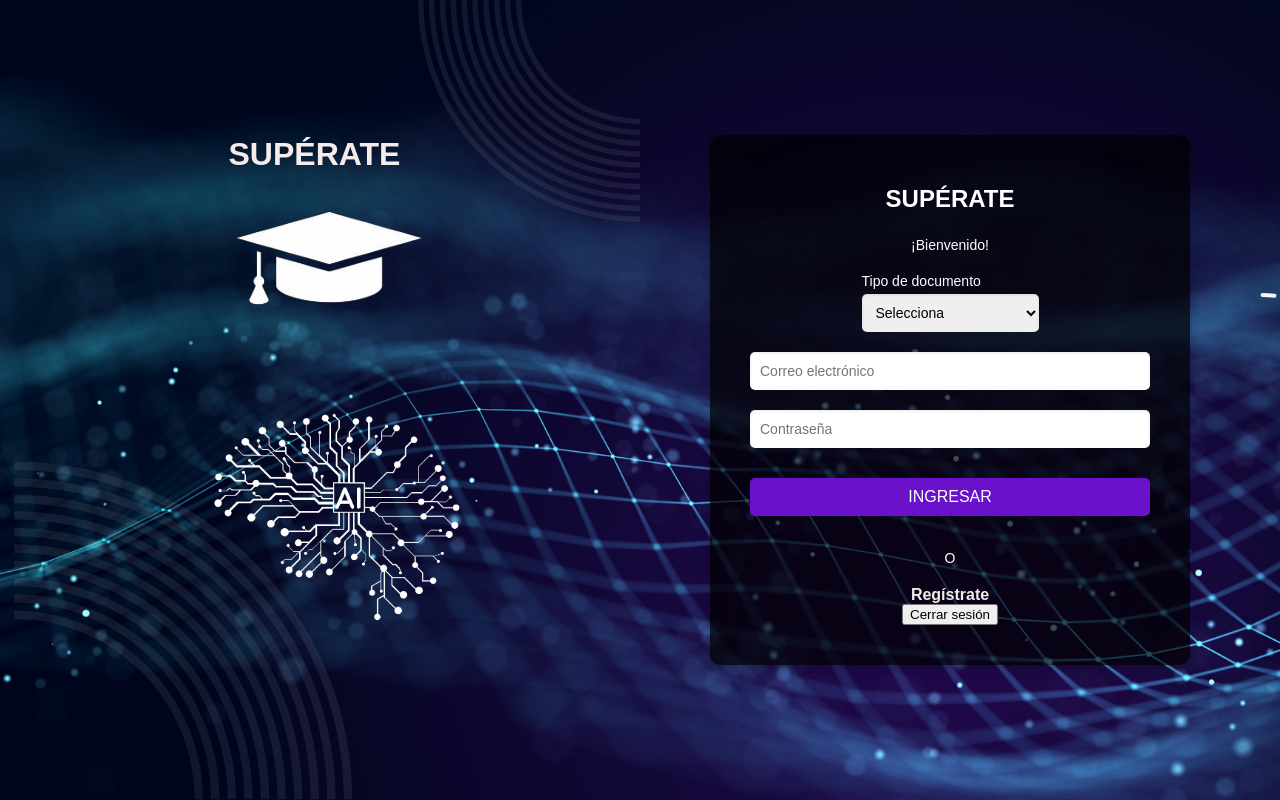
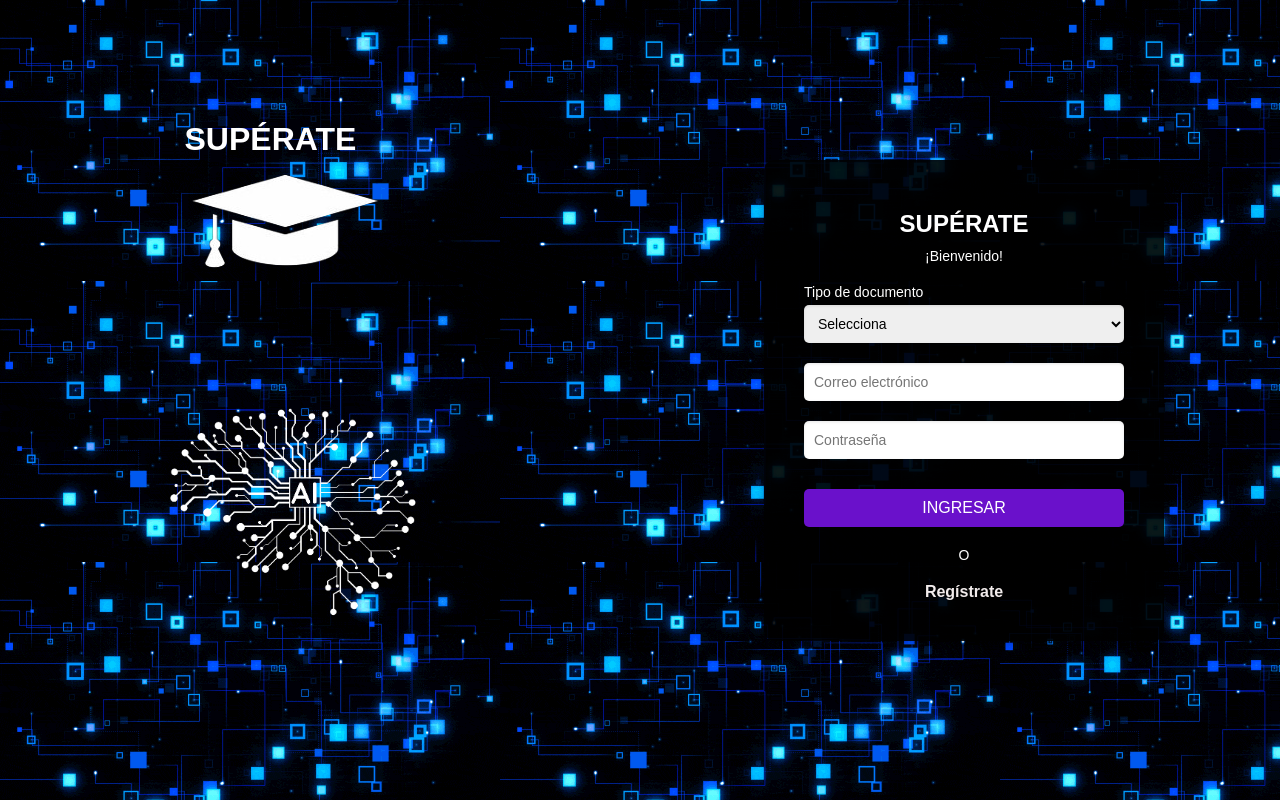
Before and after one commit to aimme14/Superate, a React (Vite) app: page / in a window 1280 px wide. Built offline with nearby package versions, Linux system fonts and the light colour scheme; no server answers.

Commit message:
update => implemented register user + implemented logout on dashboard + adjusting css (views)

```diff
--- a/index.html
+++ b/index.html
@@ -2,8 +2,8 @@
 <html lang="en">
   <head>
     <meta charset="UTF-8" />
+    <meta name="viewport" content="width=device-width, initial-scale=1.0" />
     <link rel="icon" type="image/svg+xml" href="assets/img/birrete_inverted.png" />
-    <meta name="viewport" content="width=device-width, initial-scale=1.0" />
     <title>Superate</title>
   </head>
   <body>
--- a/src/hooks/auth/useRegisterForm.js
+++ b/src/hooks/auth/useRegisterForm.js
@@ -16,7 +16,7 @@ export const useRegisterForm = () => {
 
   const methods = useForm({
     resolver: zodResolver(registerSchema),
-    mode: 'onSubmit',
+    mode: 'onChange',
     defaultValues
   })
 
--- a/src/main.jsx
+++ b/src/main.jsx
@@ -1,6 +1,10 @@
+import fondoAnimado from '../public/assets/gif/fondito.gif'
 import { createRoot } from 'react-dom/client'
 import { StrictMode } from 'react'
 import App from './App.jsx'
+import './styles/index.css'
+
+document.body.style.backgroundImage = `url(${fondoAnimado})`;
 
 createRoot(document.getElementById('root')).render(
   <StrictMode>
--- a/src/pages/DashboardPage.jsx
+++ b/src/pages/DashboardPage.jsx
@@ -1,10 +1,13 @@
-import fondoAnimado from '../../public/assets/gif/fondito.gif';
+import { useAuthContext } from '../context/AuthContext'
+import { useNavigate } from 'react-router-dom'
 import "../styles/Dashboard.css";
 
 const DashboardPage = () => {
-  document.body.style.backgroundImage = `url(${fondoAnimado})`;
+  const { signout } = useAuthContext()
+  const navigate = useNavigate()
+
   return (
-    <div className="container">
+    <div className="dashboard-container">
       <div className="header">
         <img src="assets/img/cerebro_white_only.png" alt="Left Logo" />
         <div className="header-title">
@@ -47,6 +50,8 @@ const DashboardPage = () => {
           <button>Recomendaciones<img src="assets/img/logotipo.png" alt="Icono" /></button>
         </div>
       </div>
+
+      <button className='btn' onClick={() => {signout(); navigate('/')}}>Cerrar sesión</button>
     </div>
   )
 }
--- a/src/pages/HomePage.jsx
+++ b/src/pages/HomePage.jsx
@@ -1,19 +1,17 @@
 import { useLoginForm } from '../hooks/auth/useLoginForm'
 import { useAuthContext } from '../context/AuthContext'
+import { Link, Navigate } from 'react-router-dom'
 import { FormProvider } from 'react-hook-form'
-import { Link } from 'react-router-dom'
 import '@/styles/Home.css'
 
 const HomePage = () => {
   const { methods, onSubmit } = useLoginForm()
-  const { user, signout } = useAuthContext()
+  const { user } = useAuthContext()
 
-  console.log(user)
-
-  // if (user) {return <Navigate to="/dashboard" />}
+  if (user?.uid) { return <Navigate to="/dashboard" /> }
 
   return (
-    <>
+    <div className='home-container'>
       {/* <!-- Contenedor de las imágenes (izquierda) --> */}
       <div className="images-container">
         {/* <!-- Imagen superior con texto "SUPÉRATE" --> */}
@@ -31,6 +29,8 @@ const HomePage = () => {
         <h1>SUPÉRATE</h1>
         <p>¡Bienvenido!</p>
 
+        <FormProvider {...methods}>
+          <form onSubmit={onSubmit}>
             <div className="form-group">
               <label htmlFor="document-type">Tipo de documento</label>
               <select id="document-type" name="document-type">
@@ -41,8 +41,6 @@ const HomePage = () => {
               </select>
             </div>
 
-        <FormProvider {...methods}>
-          <form onSubmit={onSubmit}>
             <div className="form-group">
               <input {...methods.register('email')} type="text" id="document" name="email" placeholder="Correo electrónico" />
             </div>
@@ -57,11 +55,9 @@ const HomePage = () => {
             <p>O</p>
             <Link to="/registro">Regístrate</Link>
           </div>
-
-          <button onClick={() => signout()}>Cerrar sesión</button>
         </FormProvider>
       </div>
-    </>
+    </div>
   )
 }
 
--- a/src/styles/Dashboard.css
+++ b/src/styles/Dashboard.css
@@ -1,18 +1,15 @@
-body {
-  font-family: Arial, sans-serif;
-  margin: 0;
-  padding: 0;
-  background: url('gif/fondito.gif') no-repeat center center fixed;
-  background-size: cover;
-  color: white;
-}
-.container {
+.dashboard-container {
   display: flex;
+  width: calc(100% - 200px);
   flex-direction: column;
   align-items: flex-start;
   justify-content: flex-start;
+  backdrop-filter: blur(10px);
+  background-color: rgba(0, 0, 0, 0.5);
+  border-radius: 10px;
   padding: 20px;
 }
+
 .header {
   display: flex;
   justify-content: space-between;
@@ -20,27 +17,34 @@ body {
   width: 100%;
   margin-bottom: 20px;
 }
+
 .header img {
   height: 150px;
 }
+
 .header-title {
   text-align: center;
   flex-grow: 1;
+  color: white;
 }
+
 .header-title h1 {
   margin: 0;
   font-size: 2em;
 }
+
 .header-title p {
   margin: 5px 0;
   font-size: 1.2em;
 }
+
 .test-buttons {
   margin-top: 10px;
   display: flex;
   gap: 80px;
   justify-content: center;
 }
+
 .test-buttons button {
   background-color: #ffffff;
   color: rgb(0, 0, 0);
@@ -49,14 +53,17 @@ body {
   border-radius: 5px;
   cursor: pointer;
 }
+
 .test-buttons button:hover {
   background-color: #eeeeee;
 }
+
 .main-content {
   display: flex;
   width: 100%;
   margin-top: 20px;
 }
+
 .card-container {
   display: grid;
   grid-template-columns: repeat(2, 1fr);
@@ -64,6 +71,7 @@ body {
   flex: 1;
   align-self: flex-start;
 }
+
 .card {
   background: linear-gradient(135deg, rgba(255, 255, 255, 0.3), rgba(0, 0, 0, 0.6));
   padding: 10px;
@@ -73,35 +81,44 @@ body {
   max-width: 200px;
   max-height: 150px;
 }
+
 .card:nth-child(1) {
   background: linear-gradient(135deg, rgba(255, 0, 0, 0.7), rgba(0, 0, 0, 0.6));
 }
+
 .card:nth-child(2) {
   background: linear-gradient(135deg, rgba(3, 255, 238, 0.7), rgba(0, 0, 0, 0.6));
 }
+
 .card:nth-child(3) {
   background: linear-gradient(135deg, rgba(255, 213, 3, 0.7), rgba(0, 0, 0, 0.6));
 }
+
 .card:nth-child(4) {
   background: linear-gradient(135deg, rgba(5, 219, 252, 0.7), rgba(0, 0, 0, 0.6));
 }
+
 .card:nth-child(5) {
   background: linear-gradient(135deg, rgba(250, 26, 6, 0.7), rgba(0, 0, 0, 0.6));
 }
+
 .card h3 {
   margin: 0 0 5px 0;
   font-size: 0.9em;
 }
+
 .card span {
   font-size: 1em;
   font-weight: bold;
 }
+
 .actions {
   display: flex;
   flex-direction: column;
   gap: 10px;
   margin-left: 20px;
 }
+
 .actions button {
   background-color: #0066cc;
   color: white;
@@ -113,12 +130,14 @@ body {
   display: flex;
   align-items: center;
 }
+
 .actions button:hover {
   background-color: #005bb5;
 }
+
 .actions button img {
-  width: 16px; /* Tamaño del icono */
-  height: auto; /* Mantiene la proporción */
-  margin-left: 10px; /* Espaciado entre texto e icono */
-  vertical-align: middle; /* Alineación vertical */
+  width: 16px;/* Tamaño del icono */
+  height: auto;/* Mantiene la proporción */
+  margin-left: 10px;/* Espaciado entre texto e icono */
+  vertical-align: middle;/* Alineación vertical */
 }
--- a/src/styles/Home.css
+++ b/src/styles/Home.css
@@ -1,31 +1,22 @@
-body {
-  margin: 0;
-  font-family: Arial, sans-serif;
+.home-container {
+  width: calc(100% - 200px);
   display: flex;
-  justify-content: flex-end;
   align-items: center;
-  height: 100vh;
-  background: url('/assets/img/fondo.png') no-repeat center center fixed;
-  background-size: cover;
-  color: #f5ebeb;
-  padding-right: 90px;
-  position: relative;
+  justify-content: space-between;
+  padding: 1rem;
 }
 
 .images-container {
-  position: absolute;
-  left:160px; /* Más separación de la orilla izquierda */
-  top: 50%;
-  transform: translateY(-50%);
   display: flex;
   flex-direction: column;
   align-items: center;
+  color: white;
+  gap: 2rem;
 }
 
 .images-container .image-logo {
   position: relative;
   text-align: center;
-  margin-bottom: 20px; /* Separación con la imagen de abajo */
 }
 
 .images-container .image-logo img {
@@ -51,7 +42,7 @@ body {
   display: flex;
   flex-direction: column;
   align-items: center;
-  background: rgba(0, 0, 0, 0.7);
+  background: rgba(0, 0, 0, 0.9);
   padding: 40px;
   border-radius: 10px;
   box-shadow: 0 4px 10px rgba(0, 0, 0, 0.2);
--- a/src/styles/Register.css
+++ b/src/styles/Register.css
@@ -1,30 +1,19 @@
-body {
-  margin: 0;
-  font-family: Arial, sans-serif;
-  display: flex;
-  justify-content: center;
-  align-items: center;
-  height: 100vh;
-  background: url('/assets/img/fondo.png') no-repeat center center fixed; /* Fondo con imagen */
-  background-size: cover;
-}
-
 .container {
   display: inline-flex;
   flex-direction: column;
   width: 80%;
   max-width: 500px;
   padding: 30px;
-  background: rgba(0, 0, 0, 0.7); /* Fondo negro transparente */
+  background: rgba(0, 0, 0, 0.7);/* Fondo negro transparente */
   box-shadow: 0 4px 10px rgba(0, 0, 0, 0.2);
   border-radius: 10px;
-  color: white; /* Cambié el texto a blanco para mayor contraste */
+  color: white;/* Cambié el texto a blanco para mayor contraste */
 }
 
 h2 {
   text-align: center;
   margin-bottom: 20px;
-  color: white; /* Texto blanco */
+  color: white;/* Texto blanco */
 }
 
 .form-group {
--- /dev/null
+++ b/src/styles/index.css
@@ -0,0 +1,29 @@
+/* Reset default margins and padding */
+* {
+  margin: 0;
+  padding: 0;
+  box-sizing: border-box;
+}
+
+:root {
+  font-family: Arial, sans-serif;
+  min-height: 100vh;
+}
+
+body {
+  margin: 0;
+  padding: 0;
+  height: 100%;
+  width: 100%;
+  display: flex;
+  align-items: center;
+  justify-content: center;
+}
+
+#root {
+  width: 100%;
+  min-height: 100vh;
+  display: flex;
+  align-items: center;
+  justify-content: center;
+}
```
Also changed, not shown: src/pages/RegisterPage.jsx (+52 -18 lines), 1 other file (tests, documents, lock files or other folders). Lines whose indentation alone changed are shown as unchanged.
